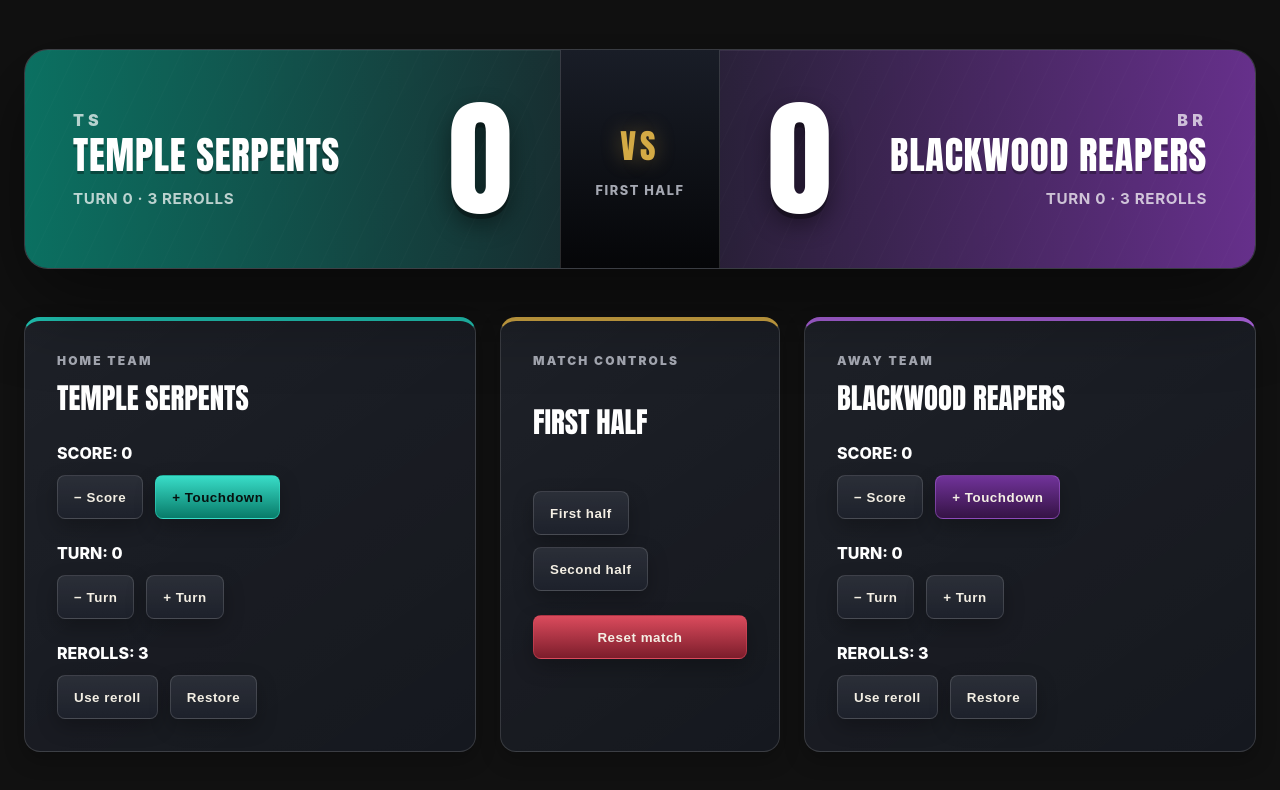
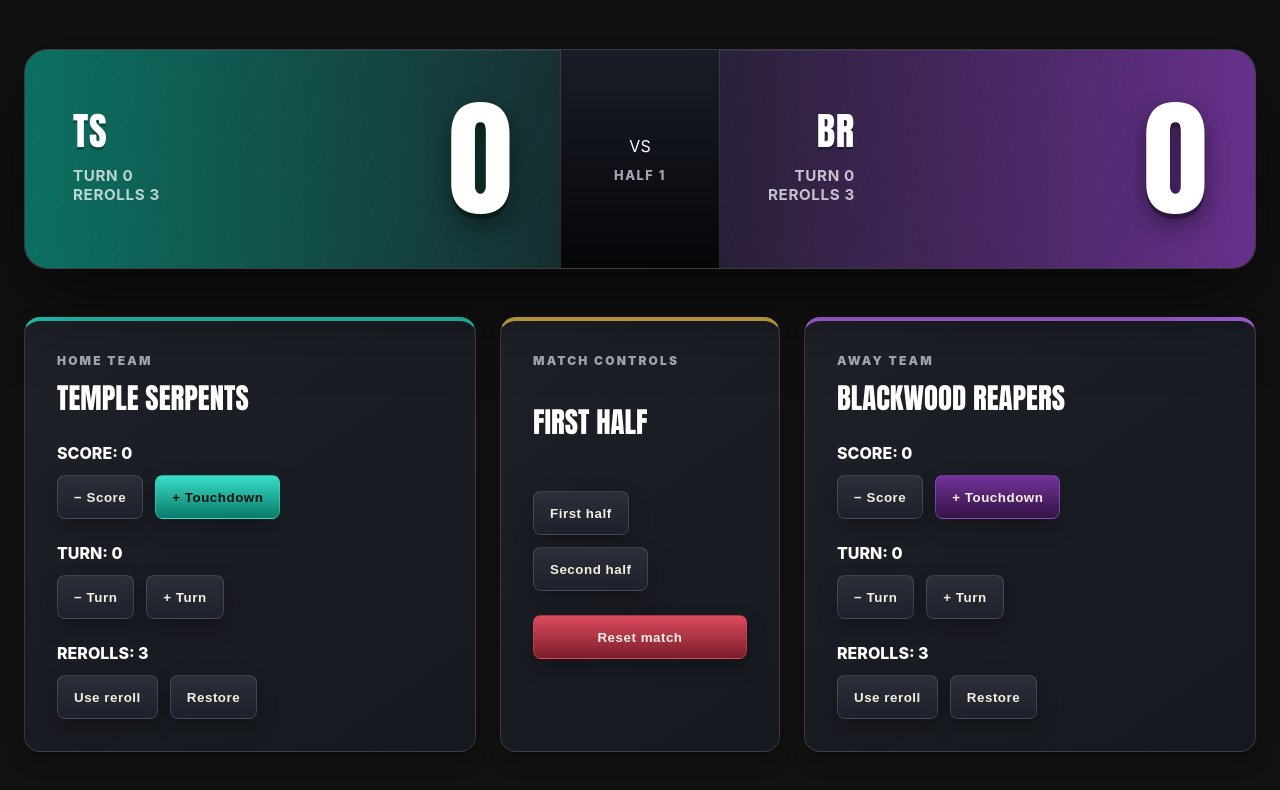
Before and after one commit to moloch291/blood-bowl-scoreboard-ui, a React (Vite) app: page / in a window 1280 px wide. Shown: the top 790 px of the page. Built offline with nearby package versions, Linux system fonts and the light colour scheme.

Commit message:
refactor scoreboard

```diff
--- a/src/components/ScoreBoard/Scoreboard.tsx
+++ b/src/components/ScoreBoard/Scoreboard.tsx
@@ -1,10 +1,11 @@
+import { TeamPanel } from "../TeamPanel/TeamPanel";
 import type { TeamMatchState } from "../../types/match";
 
-type ScoreboardProps = {
+interface ScoreboardProps {
     home: TeamMatchState;
     away: TeamMatchState;
     half: 1 | 2;
-};
+}
 
 export function Scoreboard({
     home,
@@ -12,54 +13,24 @@ export function Scoreboard({
     half,
 }: ScoreboardProps) {
     return (
-        <section className="scoreboard">
-            <div className="scoreboard__team scoreboard__team--home">
-                <div>
-                    <p className="scoreboard__short-name">
-                        {home.team.shortName}
-                    </p>
+        <div className="scoreboard">
+            <TeamPanel
+                team={home}
+                side="home"
+            />
 
-                    <h2 className="scoreboard__team-name">
-                        {home.team.name}
-                    </h2>
+            <div className="scoreboard__center">
+                <div className="scoreboard__vs">VS</div>
 
-                    <p className="scoreboard__details">
-                        Turn {home.turn} · {home.rerolls} rerolls
-                    </p>
+                <div className="scoreboard__half">
+                    Half {half}
                 </div>
-
-                <strong className="scoreboard__score">
-                    {home.score}
-                </strong>
             </div>
 
-            <div className="scoreboard__center">
-                <span className="scoreboard__versus">VS</span>
-
-                <span className="scoreboard__half">
-                    {half === 1 ? "First Half" : "Second Half"}
-                </span>
-            </div>
-
-            <div className="scoreboard__team scoreboard__team--away">
-                <strong className="scoreboard__score">
-                    {away.score}
-                </strong>
-
-                <div>
-                    <p className="scoreboard__short-name">
-                        {away.team.shortName}
-                    </p>
-
-                    <h2 className="scoreboard__team-name">
-                        {away.team.name}
-                    </h2>
-
-                    <p className="scoreboard__details">
-                        Turn {away.turn} · {away.rerolls} rerolls
-                    </p>
-                </div>
-            </div>
-        </section>
+            <TeamPanel
+                team={away}
+                side="away"
+            />
+        </div>
     );
 }
--- /dev/null
+++ b/src/components/TeamPanel/TeamPanel.tsx
@@ -0,0 +1,32 @@
+import type { TeamMatchState } from "../../types/match";
+
+interface TeamPanelProps {
+    team: TeamMatchState;
+    side: "home" | "away";
+}
+
+export function TeamPanel({
+    team,
+    side,
+}: TeamPanelProps) {
+    return (
+        <section
+            className={`scoreboard__team scoreboard__team--${side}`}
+        >
+            <div className="scoreboard__team-info">
+                <div className="scoreboard__team-name">
+                    {team.team.shortName}
+                </div>
+
+                <div className="scoreboard__details">
+                    <span>Turn {team.turn}</span>
+                    <span>Rerolls {team.rerolls}</span>
+                </div>
+            </div>
+
+            <div className="scoreboard__score">
+                {team.score}
+            </div>
+        </section>
+    );
+}
--- a/src/styles/scoreboard.css
+++ b/src/styles/scoreboard.css
@@ -171,6 +171,9 @@
 }
 
 .scoreboard__details {
+    display: flex;
+    flex-direction: column;
+    font-size: 0.85rem;
     margin: var(--space-4) 0 0;
     color: rgba(255, 255, 255, 0.72);
     font-size: 0.95rem;
```
